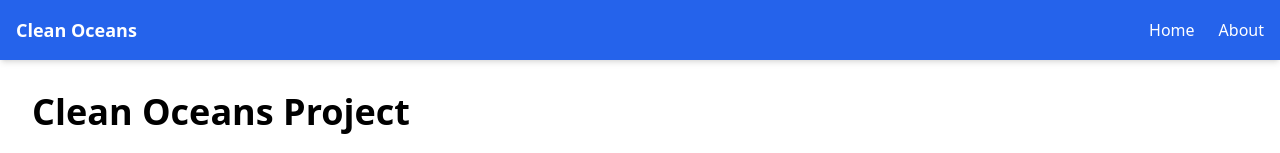
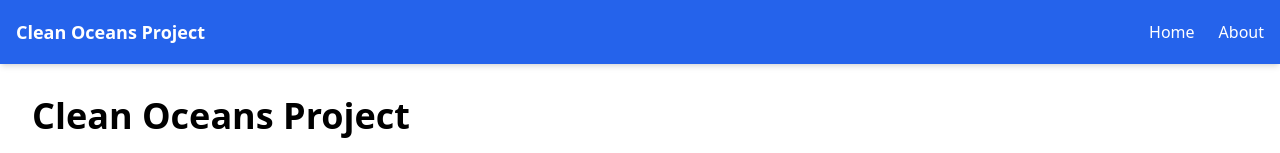
Before and after one commit to borisdejong/borisdejong, a Next.js app: page / in a window 1280 px wide. Shown: the top 153 px of the page. Built offline with nearby package versions, Linux system fonts and the light colour scheme.

Commit message:
Small changes

```diff
--- a/app/components/MobileNav.tsx
+++ b/app/components/MobileNav.tsx
@@ -15,14 +15,16 @@ export default function MobileMenu() {
   }, []);
 
   return (
+  <>
+    {/* Hamburger button (inside nav bar) */}
     <div className="md:hidden">
-      {/* Hamburger button */}
       <button
         onClick={() => setOpen(!open)}
         className="focus:outline-none focus:ring p-2"
         aria-label="Toggle menu"
         aria-expanded={open}
       >
+        {/* hamburger icon */}
         <div
           className={`w-6 h-0.5 bg-white mb-1 transition-transform duration-300 ${
             open ? 'rotate-45 translate-y-1.5' : ''
@@ -39,13 +41,15 @@ export default function MobileMenu() {
           }`}
         />
       </button>
+    </div>
 
-      {/* Mobile dropdown menu */}
-      <div
-        className={`mt-2 flex flex-col space-y-2 bg-blue-700 p-4 rounded-md transition-all duration-300 ease-in-out ${
-          open ? 'scale-y-100 opacity-100' : 'scale-y-0 opacity-0 pointer-events-none'
-        } origin-top`}
-      >
+    {/* Dropdown menu (outside nav bar height) */}
+    <div
+      className={`md:hidden transition-all duration-300 ease-in-out bg-blue-700 text-white px-4 py-2 ${
+        open ? 'opacity-100 scale-y-100' : 'opacity-0 scale-y-0 pointer-events-none'
+      } origin-top`}
+    >
+      <div className="flex flex-col space-y-2">
         <Link href="/" className="hover:underline" onClick={() => setOpen(false)}>
           Home
         </Link>
@@ -54,5 +58,6 @@ export default function MobileMenu() {
         </Link>
       </div>
     </div>
+  </>
   );
 }
--- a/app/layout.tsx
+++ b/app/layout.tsx
@@ -15,13 +15,14 @@ export default function RootLayout({
   return (
     <html lang="en">
       <body>
-        <nav className="bg-blue-600 text-white p-4 sticky top-0 z-50 shadow-md">
-          <div className="flex justify-between items-center">
-            <div className="text-lg font-bold">Clean Oceans</div>
+        <nav className="bg-blue-600 text-white px-4 py-2 sticky top-0 z-50 shadow-md">
+          <div className="flex justify-between items-center h-12">
+            <div className="text-lg font-bold">Clean Oceans Project</div>
             <DesktopNav />
             <MobileNav />
           </div>
         </nav>
+
         <main>{children}</main>
       </body>
     </html>
```
